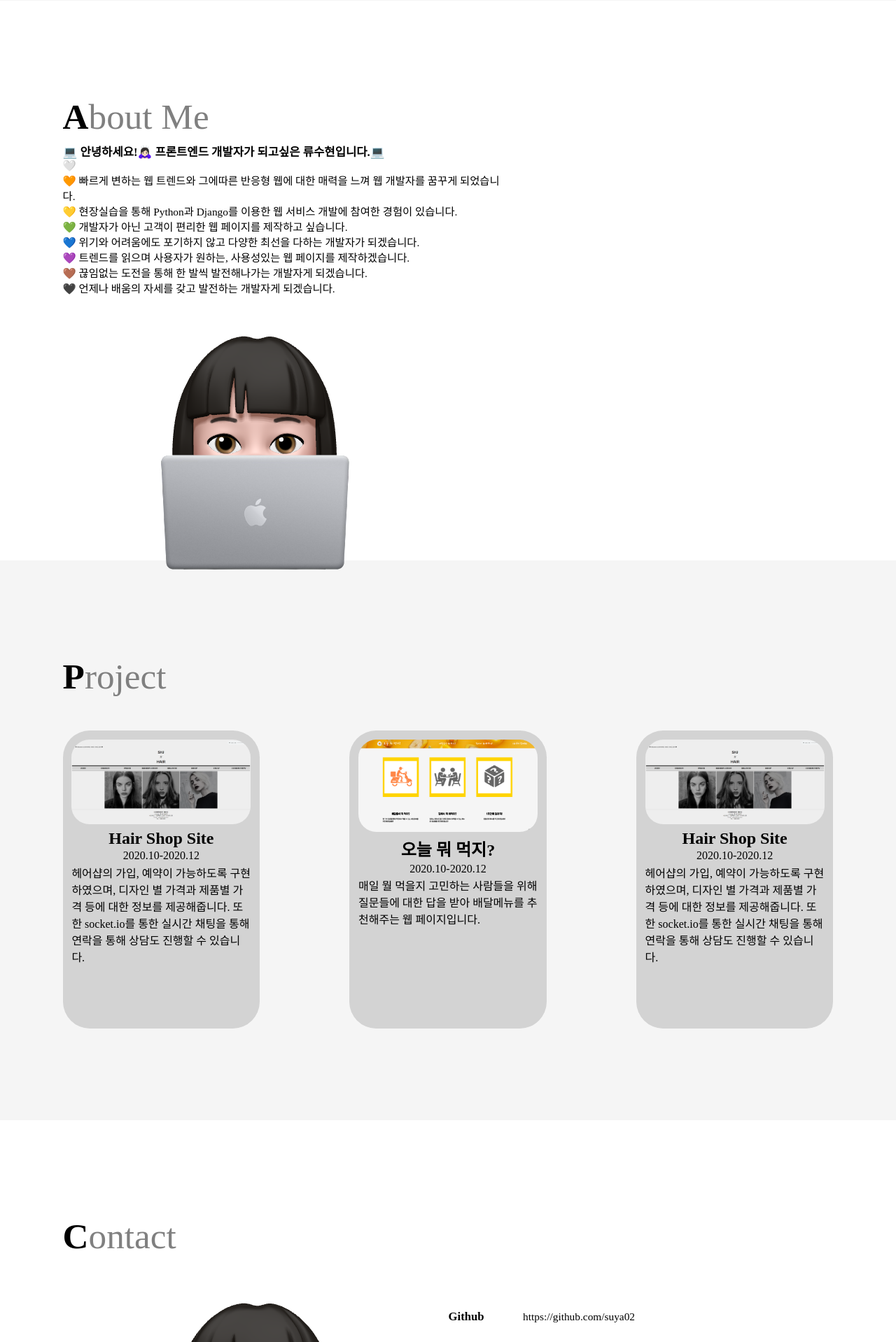
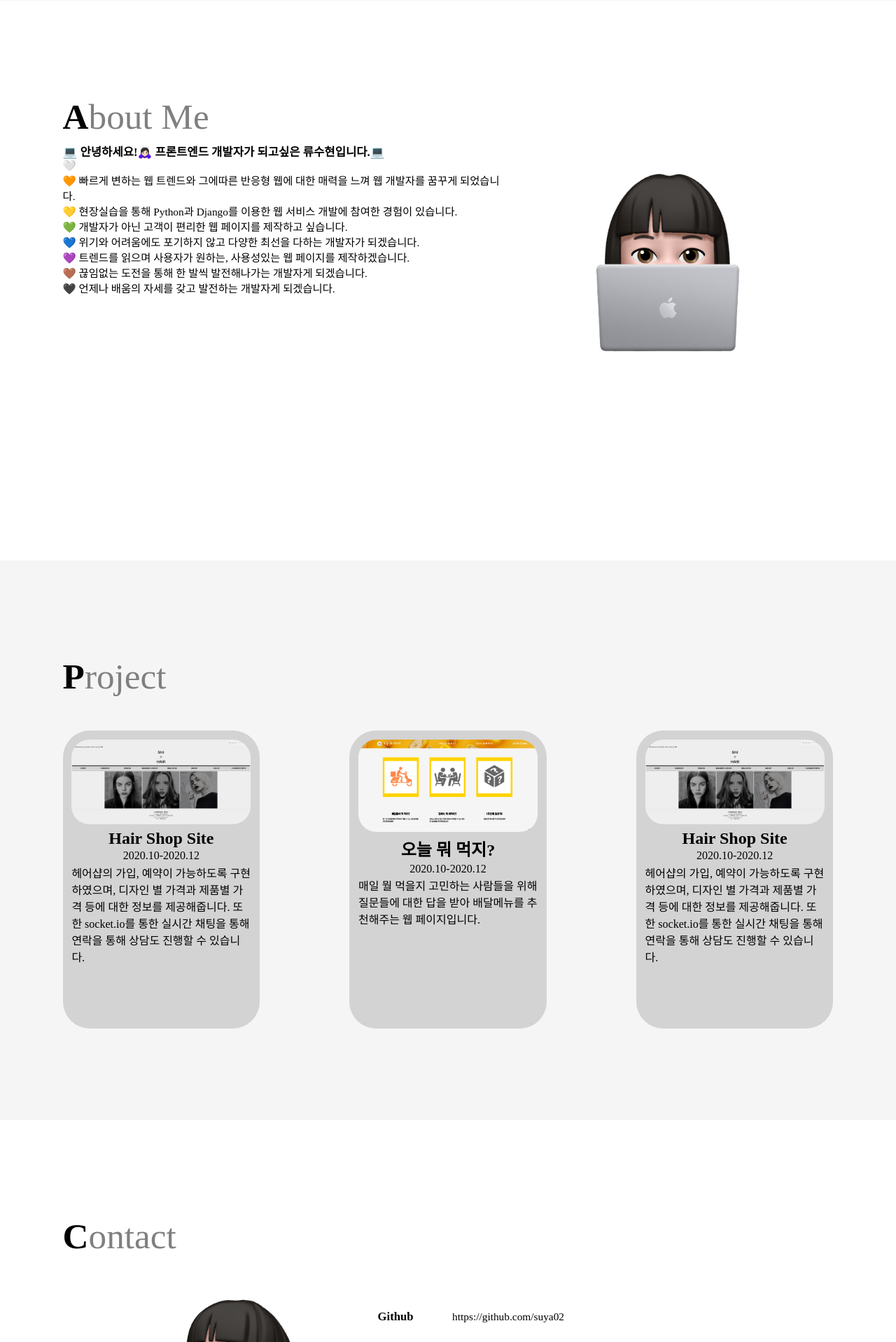
Before and after one commit to suya02/Portfolio, a Django app: page / in a window 1280 px wide. Shown: the part 799-2717 px from the top of the page at 70% size. Run offline with Django 3.2, Linux system fonts and the light colour scheme.

Commit message:
Contact's image and href modify

```diff
--- a/blog/static/css/blog.css
+++ b/blog/static/css/blog.css
@@ -104,7 +104,7 @@
     float: left;
     padding-left: 5vw;
     padding-right: 5vw;
-    height: 30vh;
+    width: 40vh;
 }
 
 .top {
--- a/blog/templates/blog/main.html
+++ b/blog/templates/blog/main.html
@@ -194,9 +194,7 @@
                     <p>🤎 끊임없는 도전을 통해 한 발씩 발전해나가는 개발자게 되겠습니다. </p>
                     <p>🖤 언제나 배움의 자세를 갖고 발전하는 개발자게 되겠습니다.</p>
                 </div>
-                <div class="profile">
-                    <img src="/static/images/profile.png">
-                </div>
+                <img class="profile" src="/static/images/profile.png">
                 </div>
         </div>
     </div>
@@ -246,23 +244,22 @@
             <div class="about_B">
                 ontact
             </div>
-            <div class="profile">
-                <img src="/static/images/profile.png" style="size: 30vw">
-            </div>
+
+            <img class="profile" src="/static/images/contact.png">
 
             <table style="padding-top: 5vh">
             <ui style="float: left">
                 <tr>
                     <td class="contact_text_big">Github</td>
-                    <td class="contact_text_small">https://github.com/suya02</td>
+                    <td class="contact_text_small"><a href="https://github.com/suya02/portfolio" style="text-decoration:none; color: black;">https://github.com/suya02</a></td>
                 </tr>
                 <tr>
                     <td class="contact_text_big">Tistory</td>
-                    <td class="contact_text_small">https://susnote.tistory.com/</td>
+                    <td class="contact_text_small"><a href="https://susnote.tistory.com" style="text-decoration:none; color: black;">https://susnote.tistory.com </a></td>
                 </tr>
                 <tr>
                     <td class="contact_text_big">KakaoTalk</td>
-                    <td class="contact_text_small">https://open.kakao.com/o/stW8JRje</td>
+                    <td class="contact_text_small"><a href="https://open.kakao.com/o/stW8JRje" style="text-decoration:none; color: black;">https://open.kakao.com/o/stW8JRje</a></td>
                 </tr>
                 <tr>
                     <td class="contact_text_big">Email</td>
```
Also changed, not shown: blog/static/images/contact.png (added).
